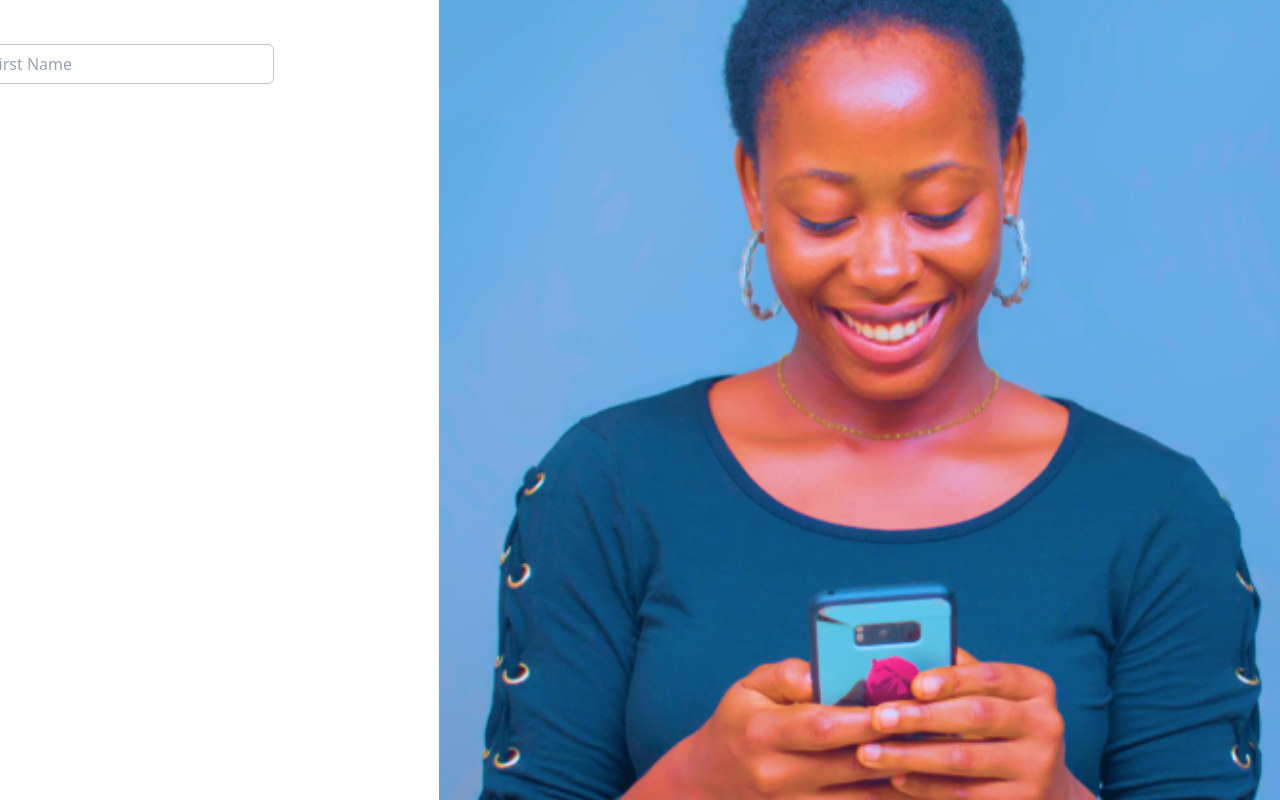
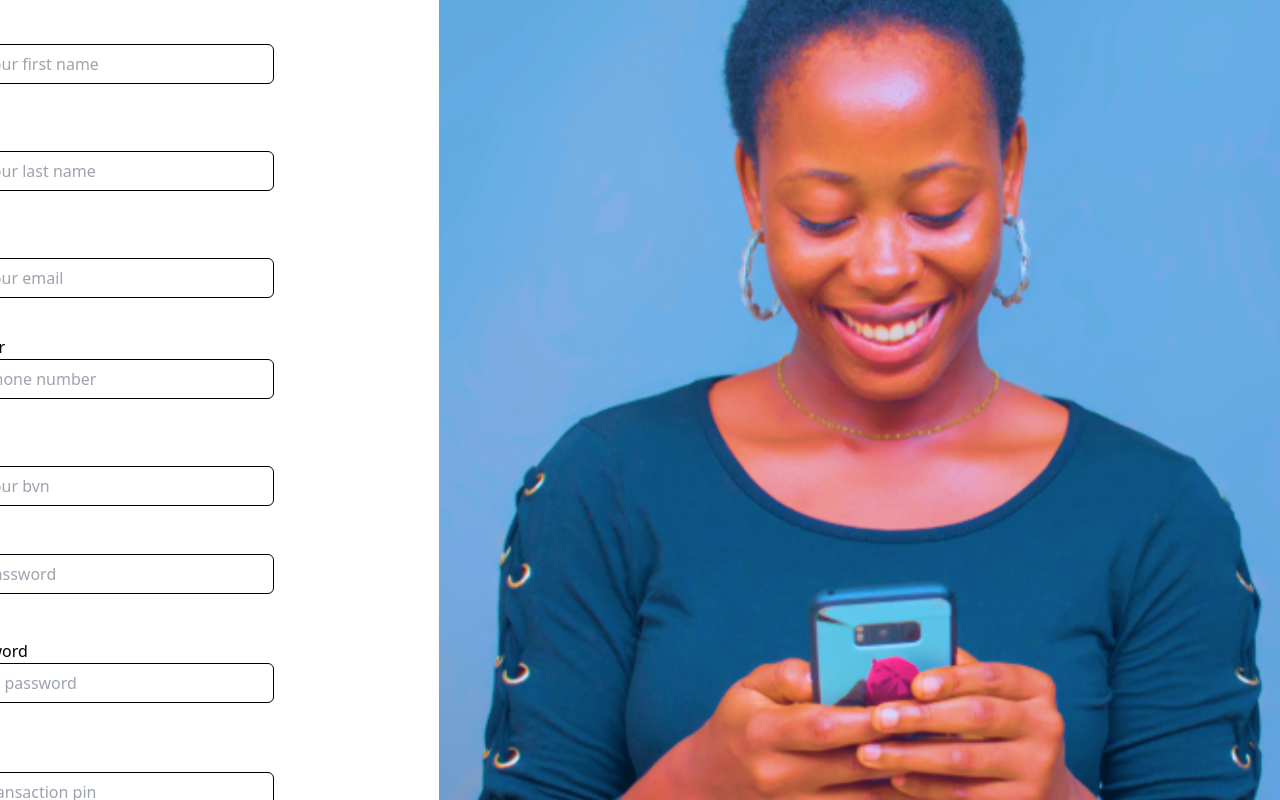
Before and after one commit to Danny4life/fintech-ui, a React (Create React App) app: page / in a window 1280 px wide. Shown: the part 220-1020 px from the top of the page. Built offline with nearby package versions, Linux system fonts and the light colour scheme.

Commit message:
edit and added new files

```diff
--- a/src/App.js
+++ b/src/App.js
@@ -1,8 +1,5 @@
 import Signup from "./components/Signup";
 import SignupForm from "./components/SignupForm";
-
-
-
 
 
 function App() {
@@ -12,7 +9,10 @@ function App() {
         <div className="">
           <SignupForm />
         </div>
-        <Signup />
+        <div className="hidden lg:block">
+          <Signup />
+        </div>
+
       </div>
      </div>
   );
--- a/src/components/SignupForm.jsx
+++ b/src/components/SignupForm.jsx
@@ -1,15 +1,21 @@
-import { useState } from "react";
-import Icon from "./Icon";
+// import { useState } from "react";
+import Form from "../form/Form";
+import Icon from "../icons/Icon";
+import IconEmail from "../icons/IconEmail";
+import IconPhone from "../icons/IconPhone";
+import IconClock from "../icons/IconClock";
+
+
 
 const SignupForm = () => {
 
-    const [firstName, setFirstName] = useState("");
-    const [lastName, seLastName] = useState("");
-    const [email, setEmail] = useState("");
-    const [phoneNumber, setPhoneNumber] = useState("");
-    const [password, setPassword] = useState("");
-    const [confirmPassword, setConfirmPassword] = useState("");
-    const [pin, setPin] = useState("");
+    // const [firstName, setFirstName] = useState("");
+    // const [lastName, seLastName] = useState("");
+    // const [email, setEmail] = useState("");
+    // const [phoneNumber, setPhoneNumber] = useState("");
+    // const [password, setPassword] = useState("");
+    // const [confirmPassword, setConfirmPassword] = useState("");
+    // const [pin, setPin] = useState("");
 
     return (
         <section className="flex">
@@ -17,21 +23,33 @@ const SignupForm = () => {
                 <h1 className="flex mr-96 pt-24 text-metal font-bold text-2xl">Fintech.africa</h1>
                 <h2 className="mt-14 text-solid font-bold text-2xl">Get Started with Fintech</h2>
                 <div>
-                    <form>
-                        <label className="block text text-base font-medium text-solid mt-6">First Name</label>
-                        <div>
-                        <input
-                        type="text"
-                        placeholder="Enter Your First Name"
-                        className="w-96 h-10 px-4 border rounded-md text-base font-light text-inputColor relative" />
-                        <Icon className="relative bottom-8" />
+                    <Form  name="First Name" placeHolder="Enter your first name" type="text" required />
+                    <Icon className="relative bottom-8 left-4" />
+                    <Form  name="Last Name" placeHolder="Enter your last name" type="text" required />
+                    <Icon className="relative bottom-8 left-4" />
+                    <Form  name="Email" placeHolder="Enter your email" type="email" required />
+                    <IconEmail className="relative bottom-7 left-4" />
+                    <Form  name="Phone Number" placeHolder="Enter phone number" type="number" required />
+                    <IconPhone className="relative bottom-8 left-4" />
+                    <Form  name="BVN" placeHolder="Enter your bvn" type="number" required />
+                    <Form  name="Password" placeHolder="Enter password" type="password" required />
+                    <IconClock className="relative bottom-8 left-4" />
+                    <Form  name="Confirm Password" placeHolder="Confirm password" type="password" required />
+                    <IconClock className="relative bottom-8 left-4" />
+                    <Form  name="Pin" placeHolder="Enter transaction pin" type="number" required />
 
-                        </div>
+                    <div className="">
+                        <button className="rounded text-shine bg-soft w-96 h-10 mt-10">Sign Up</button>
+                    </div>
+                </div>
+                  <div className="mt-12">
+                    <span className="text-solid text-base">Already have an accont? <a href="www">Login</a></span>
+                 </div>
 
 
-                    </form>
-                </div>
             </div>
+
+
 
 
 
--- /dev/null
+++ b/src/form/Form.jsx
@@ -0,0 +1,112 @@
+ //import Icon from "../icons/Icon";
+// import IconClock from "../icons/IconClock";
+// import IconEmail from "../icons/IconEmail";
+// import IconPhone from "../icons/IconPhone";
+
+
+const Form = (props) => {
+
+
+
+
+    return (
+
+        <div className="">
+        {/* <form className="">
+            <label className="block text text-base font-medium text-solid mt-6">
+                First Name
+                {props.name}
+            </label>
+            <input
+            type="text"
+            placeholder="Enter your first name"
+            className="w-96 h-10 px-4 border rounded-md text-base font-light
+             text-inputColor relative pl-12" />
+             <Icon className="relative bottom-8 left-4" />
+
+           <label className="block text text-base font-medium text-solid">
+                Last Name
+            </label>
+            <input
+            type="text"
+            placeholder="Enter your last name"
+            className="w-96 h-10 px-4 border rounded-md text-base font-light
+             text-inputColor relative pl-12" />
+             <Icon className="relative bottom-8 left-4" />
+             <label className="block text text-base font-medium text-solid">
+                Email
+            </label>
+            <input
+            type="text"
+            placeholder="Enter your email"
+            className="w-96 h-10 px-4 border rounded-md text-base font-light
+             text-inputColor relative pl-12" />
+             <IconEmail className="relative bottom-7 left-4" />
+             <label className="block text text-base font-medium text-solid">
+                Phone Number
+            </label>
+            <input
+            type="text"
+            placeholder="Enter phone number"
+            className="w-96 h-10 px-4 border rounded-md text-base font-light
+             text-inputColor relative pl-12" />
+             <IconPhone className="relative bottom-8 left-4" />
+             <label className="block text text-base font-medium text-solid">
+                BVN
+            </label>
+            <input
+            type="text"
+            placeholder="Enter your BVN"
+            className="w-96 h-10 px-4 border rounded-md text-base font-light
+             text-inputColor relative pl-4" />
+             <label className="block text text-base font-medium text-solid mt-6">
+                Password
+            </label>
+            <input
+            type="text"
+            placeholder="Enter password"
+            className="w-96 h-10 px-4 border rounded-md text-base font-light
+             text-inputColor relative pl-12" />
+             <IconClock className="relative bottom-8 left-4" />
+             <label className="block text text-base font-medium text-solid">
+               Confirm Password
+            </label>
+            <input
+            type="text"
+            placeholder="Confirm paswword"
+            className="w-96 h-10 px-4 border rounded-md text-base font-light
+             text-inputColor relative pl-12" />
+             <IconClock className="relative bottom-8 left-4" />
+             <label className="block text text-base font-medium text-solid">
+                Pin
+            </label>
+            <input
+            type="text"
+            placeholder="Enter transaction pin"
+            className="w-96 h-10 px-4 border rounded-md text-base font-light
+             text-inputColor relative pl-4" />
+             <div className="">
+                <button className="rounded text-shine bg-soft w-96 h-10 mt-10">Sign Up</button>
+             </div>
+
+        </form> */}
+
+        <form>
+            <label className="block text text-base font-medium text-solid mt-6">
+                {props.name}
+            </label>
+            <input
+            type={props.type}
+            placeholder={props.placeHolder}
+            id={props.name}
+            value={props.value}
+            required={props.required}
+            className="w-96 h-10 px-4 border rounded-md text-base font-light
+             text-solid relative pl-12" />
+        </form>
+
+    </div>
+     );
+}
+
+export default Form;
--- /dev/null
+++ b/src/icons/IconClock.jsx
@@ -0,0 +1,20 @@
+import * as React from "react";
+
+function IconClock(props) {
+  return (
+    <svg
+      width={20}
+      height={21}
+      fill="none"
+      xmlns="http://www.w3.org/2000/svg"
+      {...props}
+    >
+      <path
+        d="M10 6.5a2 2 0 00-2 2 2 2 0 001 1.72v3.28a1 1 0 102 0v-3.28a2 2 0 001-1.72 2 2 0 00-2-2zm0-6a10 10 0 100 20 10 10 0 000-20zm0 18a8 8 0 110-16 8 8 0 010 16z"
+        fill="#C4C4C4"
+      />
+    </svg>
+  );
+}
+
+export default IconClock;
--- /dev/null
+++ b/src/icons/IconEmail.jsx
@@ -0,0 +1,24 @@
+import * as React from "react";
+
+function IconEmail(props) {
+  return (
+    <svg
+      width={16}
+      height={13}
+      fill="none"
+      xmlns="http://www.w3.org/2000/svg"
+      {...props}
+    >
+      <path
+        d="M.003 2.384L8 6.382l7.997-3.998A2 2 0 0014 .5H2A2 2 0 00.003 2.384z"
+        fill="#C4C4C4"
+      />
+      <path
+        d="M16 4.618l-8 4-8-4V10.5a2 2 0 002 2h12a2 2 0 002-2V4.618z"
+        fill="#C4C4C4"
+      />
+    </svg>
+  );
+}
+
+export default IconEmail;
--- /dev/null
+++ b/src/icons/IconPhone.jsx
@@ -0,0 +1,20 @@
+import * as React from "react";
+
+function IconPhone(props) {
+  return (
+    <svg
+      width={18}
+      height={19}
+      fill="none"
+      xmlns="http://www.w3.org/2000/svg"
+      {...props}
+    >
+      <path
+        d="M11.692 4.614h3.23l-.712.722a.903.903 0 000 1.272.902.902 0 001.272 0l2.256-2.256a.902.902 0 000-1.272L15.482.824a.903.903 0 00-1.272 1.273l.712.712h-3.23a.902.902 0 100 1.805zm4.06 5.81c-.198 0-.405-.062-.604-.107a8.5 8.5 0 01-1.182-.352 1.805 1.805 0 00-2.238.902l-.198.406a10.99 10.99 0 01-2.4-1.805 10.99 10.99 0 01-1.805-2.4l.379-.252a1.805 1.805 0 00.902-2.238 9.32 9.32 0 01-.352-1.182 6.693 6.693 0 01-.108-.614A2.707 2.707 0 005.44.536H2.732A2.707 2.707 0 00.025 3.613a17.144 17.144 0 0014.906 14.851h.343a2.707 2.707 0 002.474-1.604c.155-.35.235-.729.233-1.111v-2.707a2.707 2.707 0 00-2.228-2.617zm.452 5.415a.902.902 0 01-.653.867.957.957 0 01-.394.035A15.339 15.339 0 011.884 3.405a.983.983 0 01.226-.74.902.902 0 01.676-.307h2.707a.902.902 0 01.903.713c.036.247.08.49.135.731.104.476.243.943.415 1.399l-1.263.586a.902.902 0 00-.442 1.2 13.075 13.075 0 006.316 6.316c.22.09.466.09.686 0a.904.904 0 00.514-.469l.56-1.263c.466.167.942.305 1.425.415.24.054.484.1.73.135a.903.903 0 01.714.903l.018 2.815z"
+        fill="#D0D0D0"
+      />
+    </svg>
+  );
+}
+
+export default IconPhone;
--- a/tailwind.config.js
+++ b/tailwind.config.js
@@ -8,6 +8,8 @@ module.exports = {
       "metal" : "#012A4A",
       "solid" : "#000000",
       "inputColor" : "#C4C4C4",
+      "soft" : "#4361EE",
+      "shine" : "#FFFFFF",
 
     extend: {},
   },
```
Also changed, not shown: src/components/Home.jsx (added, +18 -0 lines), src/icons/Icon.jsx (renamed from src/components/Icon.jsx), 2 other files (tests, documents, lock files or other folders).
